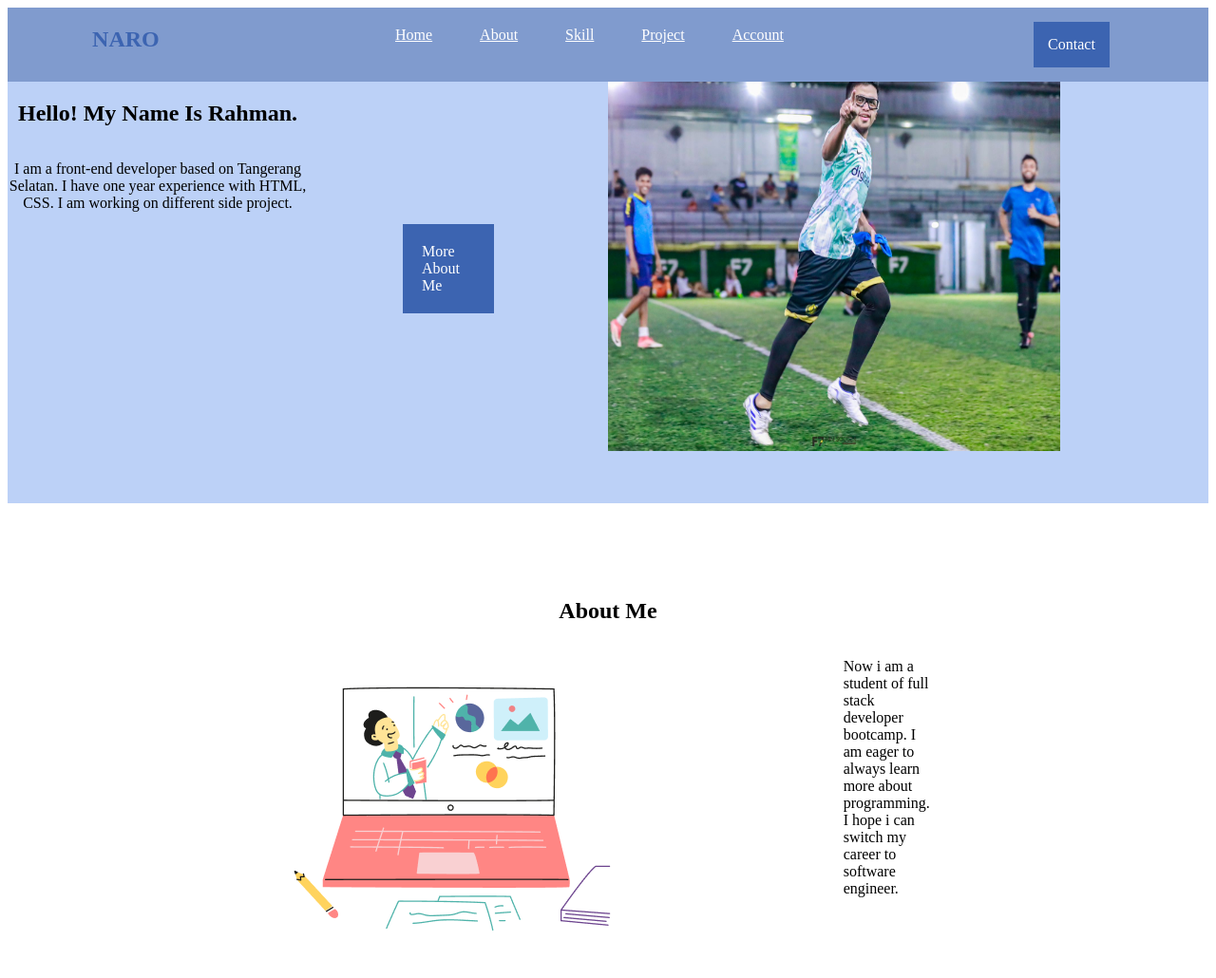
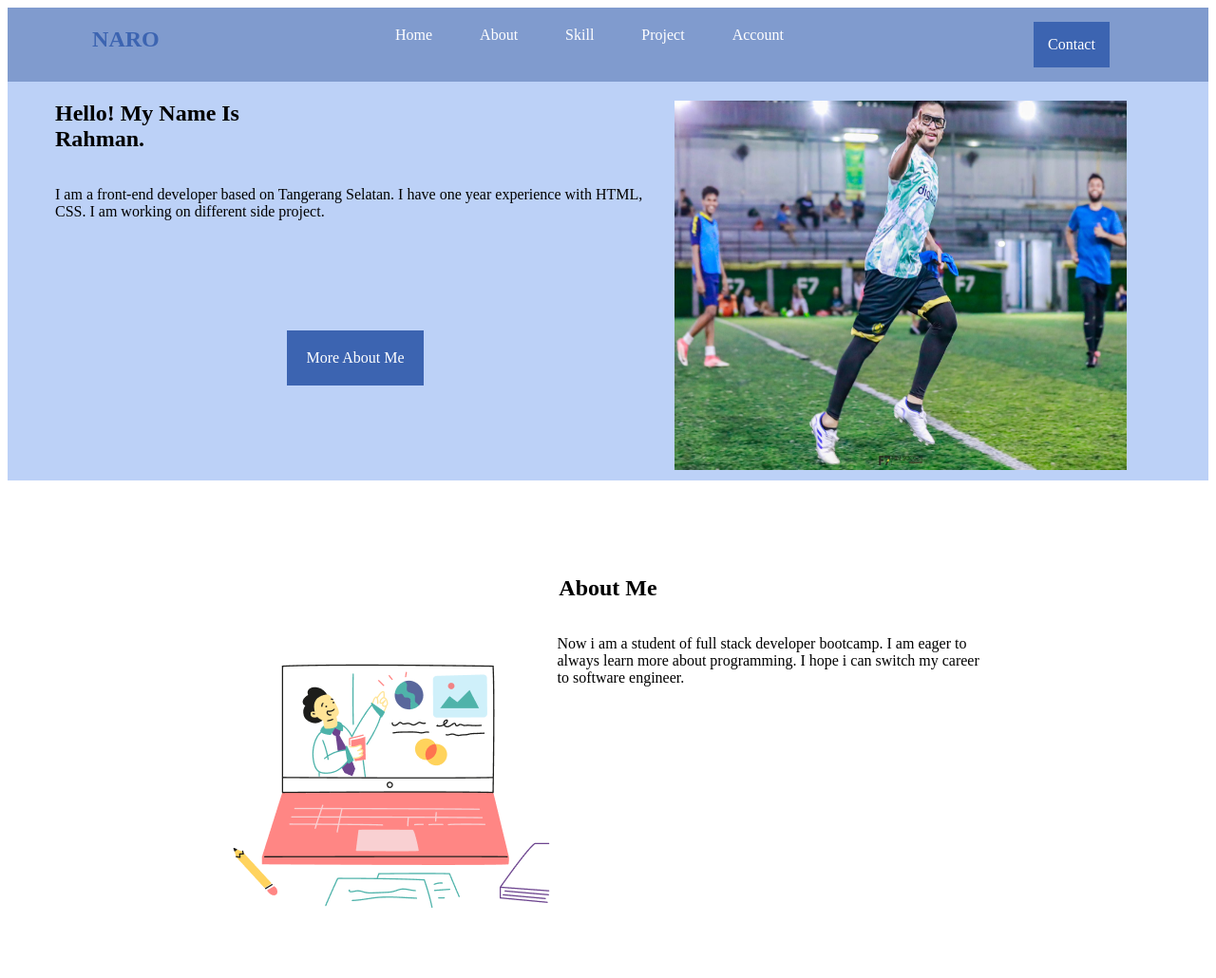
Before and after one commit to Rahmanaro/Ujian-Boothcamp, a plain HTML site: page index.html in a window 1280 px wide. Shown: the top 1030 px of the page at 95% size. Drawn offline with Linux system fonts and the light colour scheme.

Commit message:
update-ujian

```diff
--- a/index.html
+++ b/index.html
@@ -14,11 +14,11 @@
         </h1>
         <div class="link-navbar">
         <p>
-            <li><a href="#hello-my-name-is-rahman">Home</a></li>
-            <li><a href="#about-me">About</a></li>
-            <li><a href="#My-skill">Skill</a></li>
-            <li><a href="#Account">Project</a></li>
-            <li><a href="#footer">Account</a></li>
+            <li><a class="home" href="#hello-my-name-is-rahman">Home</a></li>
+            <li><a class="about" href="#about-me">About</a></li>
+            <li><a class="skill" href="#My-skill">Skill</a></li>
+            <li><a class="project" href="#Account">Project</a></li>
+            <li><a class="account" href="#footer">Account</a></li>
 
         </p>
         </div>
@@ -32,7 +32,10 @@
     <div class="hello-kiri">
     <div class="hello-my-name-is-rahman">
     <H2>
-        Hello! My Name Is Rahman.
+        <span>Hello! My Name Is</span>
+        <br>
+        <span>Rahman.</span>
+
     </H2>
     <p>I am a front-end developer based on Tangerang Selatan.
         I have one year experience with HTML, CSS. I am working on different side project.
@@ -49,7 +52,7 @@
     <h2 class="about-me">About Me</h2>
     <div class="div-about-me">
     <img src="assets/Online Learning 1.png" alt="fotobelajar">
-    <p>Now i am a student of full stack developer bootcamp.
+    <p class="p-tulisan-aboutme">Now i am a student of full stack developer bootcamp.
         I am eager to always learn more about programming. I hope i can switch my career to software engineer.
     </p>
 </div>
@@ -68,7 +71,7 @@
     <p>Cascading Style Sheets (CSS) is a style sheet language used for describing the presentation of a document written in a markup language such as HTML or XML (including XML dialects such as SVG, MathML or XHTML).
     </p>
     </div>
-    <div class="github">
+    <div class="github-account">
     <img src="assets/mdi_github.png" alt="github">
     <h3>GITHUB</h3>
     <p>GitHub is a shared web hosting service for software development projects using the Git version control system and internet hosting services. It is mostly used for computer code.
--- a/stlyle.css
+++ b/stlyle.css
@@ -7,6 +7,21 @@
 }
 .tulisan-naro {
     color: #3C64B1;
+}
+.home {
+    text-decoration: none;
+}
+.about {
+text-decoration: none;
+}
+.skill {
+text-decoration: none;
+}
+.project {
+text-decoration: none;
+}
+.account {
+text-decoration: none;
 }
 .contact {
     display: flex;
@@ -34,9 +49,12 @@
 
 }
 .hello-my-name-is-rahman {
-display: flex;
-flex-direction: column;
-text-align: center;
+ display: grid;
+    flex-direction: row;
+    justify-content: space-between;
+    grid-template-columns: 1fr;
+    width: 100%;
+    margin-bottom: 100px;
 }
 .gabungan-hello{
     display: grid;
@@ -49,15 +67,18 @@ text-align: center;
 }
 .hello-kiri {
     display: grid;
-    flex-direction: row;
-    justify-content: space-between;
-    grid-template-columns: 1fr 1fr;
+    flex-direction: column;
+    justify-content: space-around;
+    grid-template-columns: 1fr;
     width: 100%;
     margin-bottom: 100px;
+   margin-left: 50px;
 }
 .foto-rahman {
     width: 476px;
     height: 389px;
+    margin-top: 20px;
+    margin-left: 70px;
 
 }
 .more-about-me{
@@ -68,8 +89,9 @@ text-align: center;
     text-decoration: none;
     width: auto;
     height: auto;
-    margin: 150px 120px 100px 100px;
+    margin: auto;
     padding: 20px;
+
 }
 .about-me {
     text-align: center;
@@ -78,9 +100,13 @@ text-align: center;
     display: grid;
     flex-direction: row;
     justify-content: center;
-    grid-template-columns: 0.5fr 0fr;
+    grid-template-columns: 0fr 0.5fr;
     width: 100%;
     margin-bottom: 100px;
+}
+.p-tulisan-aboutme {
+    display: flex;
+    flex-direction: column;
 }
 .my-skill {
     text-align: center;
@@ -95,10 +121,11 @@ margin-right: 30px;
 .css3 {
 background-color: #809BCE;
 }
-.github {
+.github-account {
 background-color: #809BCE;
 margin-left: 30px;
 }
+
 .skill-ketiganya {
     display: grid;
     grid-template-columns: 1fr 1fr 1fr;
@@ -128,6 +155,7 @@ flex: row;
 .github {
 display: flex;
 flex: row;
+
 }
 .gabungan-account {
     display: flex;
@@ -144,19 +172,22 @@ flex: row;
     height: 30px;
 
 }
+.link-link p {
+    margin-left: 40px;
+}
 .footer {
     background-color: #809BCE;
     display: flex;
     flex-direction: column;
     text-align: center;
+    padding-bottom: 60px;
 }
 .contact-footer {
-    display: flex;
-    align-items: center;
+    text-align: center;
     background-color: #3C64B1;
     color: white;
-    margin: 15px;
-    padding: 15px;
+    margin: auto;
+    padding: 10px;
 
 }
 .footer-terbawah {
```
